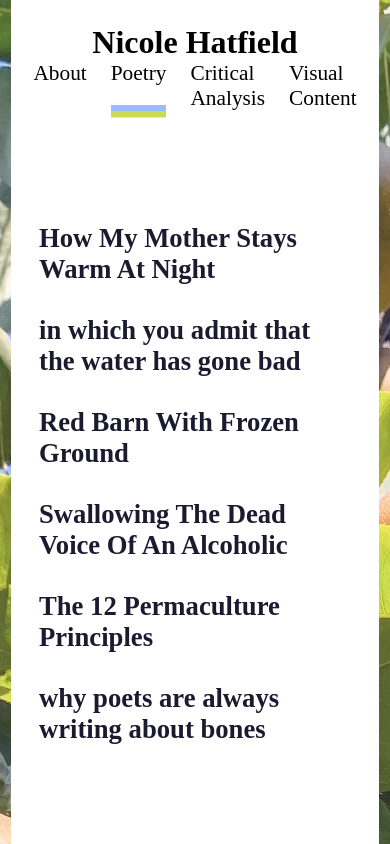
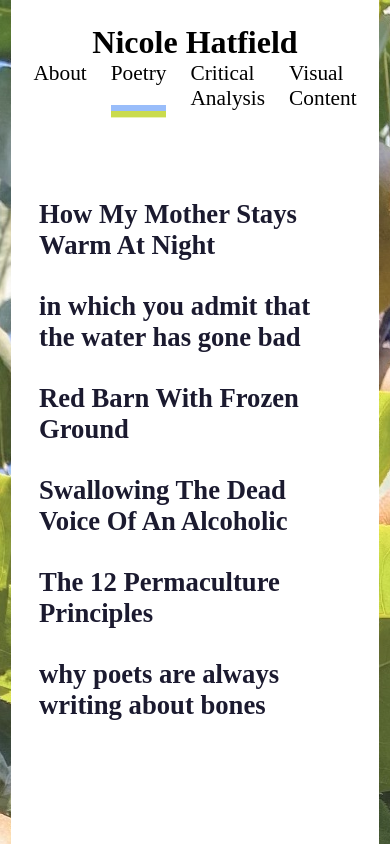
Before and after one commit to jmhatfield/nicole-hatfield, a React (Create React App) app: page /poetry in a window 390 px wide. Built offline with nearby package versions, Linux system fonts and the light colour scheme; a web font is replaced by a local one.

Commit message:
mobile fixes

```diff
--- a/src/components/PageTemplate.jsx
+++ b/src/components/PageTemplate.jsx
@@ -38,7 +38,7 @@ const Content = styled.div`
   margin: auto;
 
   @media screen and ${device.mobile} {
-    padding-top: 7rem;
+    padding-top: 5.5rem;
     align-items: flex-start;
     width: 100%;
   }
--- a/src/routes/About.jsx
+++ b/src/routes/About.jsx
@@ -13,7 +13,6 @@ const Container = styled.div`
   @media screen and ${device.mobile} {
     flex-direction: column;
     width: 100%;
-    padding-top: 1.5rem;
     gap: var(--mobile-padding);
   }
 `;
--- a/src/routes/Poetry.jsx
+++ b/src/routes/Poetry.jsx
@@ -24,6 +24,13 @@ const StyledLink = styled(Link)`
     border-bottom: var(--border-width) solid var(--primary-color);
     box-shadow: 0 var(--border-width) 0 var(--secondary-color);
   }
+
+  @media screen and ${device.mobile} {
+    :hover {
+      border-bottom-color: transparent;
+      box-shadow: none;
+    }
+  }
 `;
 
 export default function Poetry() {
```
